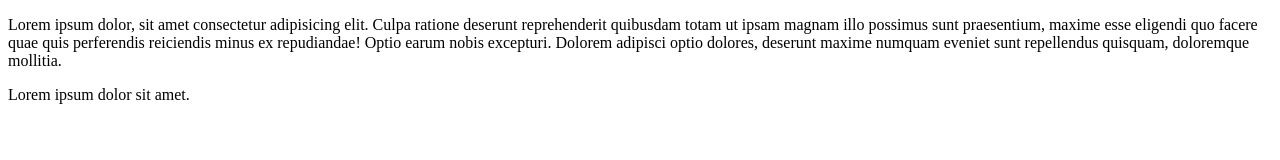
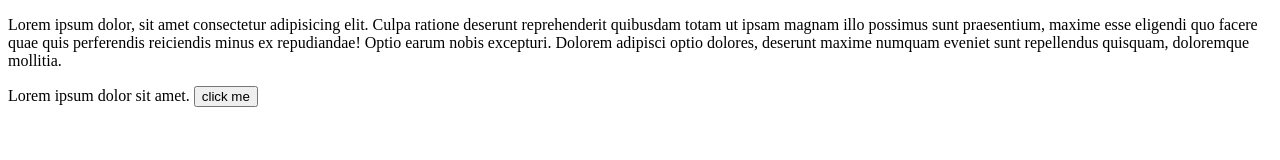
Before and after one commit to mzaidjibran/LocalRepo, a plain HTML site: page index.html in a window 1280 px wide. Drawn offline with Linux system fonts and the light colour scheme.

Commit message:
Add button

```diff
--- a/index.html
+++ b/index.html
@@ -7,6 +7,6 @@
 </head>
 <body>
     <p>Lorem ipsum dolor, sit amet consectetur adipisicing elit. Culpa ratione deserunt reprehenderit quibusdam totam ut ipsam magnam illo possimus sunt praesentium, maxime esse eligendi quo facere quae quis perferendis reiciendis minus ex repudiandae! Optio earum nobis excepturi. Dolorem adipisci optio dolores, deserunt maxime numquam eveniet sunt repellendus quisquam, doloremque mollitia.</p>
-  <p>Lorem ipsum dolor sit amet.</p>
+  <p>Lorem ipsum dolor sit amet. <button>click me </button></p>
 </body>
 </html>
```
